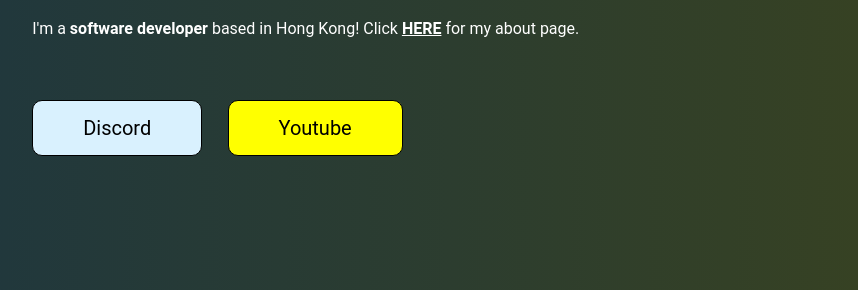
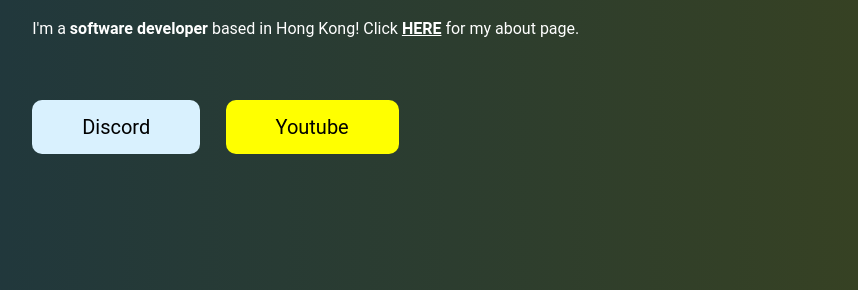
Before and after one commit to soocc/sooccsocks2, a Jekyll site: the page built from index.html, in a window 1280 px wide. Shown: the part 299-589 px from the top of the page, without its empty margins (39-897 px from the left). Built offline with Jekyll 4.4.1, drawn with Linux system fonts in a browser that asks for light colours; some web fonts are replaced.

Commit message:
Update styles.css

```diff
--- a/styles/styles.css
+++ b/styles/styles.css
@@ -94,8 +94,6 @@
   padding-right: 50px;
   padding-top: 15px;
   padding-bottom: 15px;
-  border-style: solid;
-  border-width: 1px;
   border-radius: 10px 10px 10px 10px;
   cursor: pointer;
   transition: opacity 100ms ease-out, margin-top 100ms ease-out;
```
